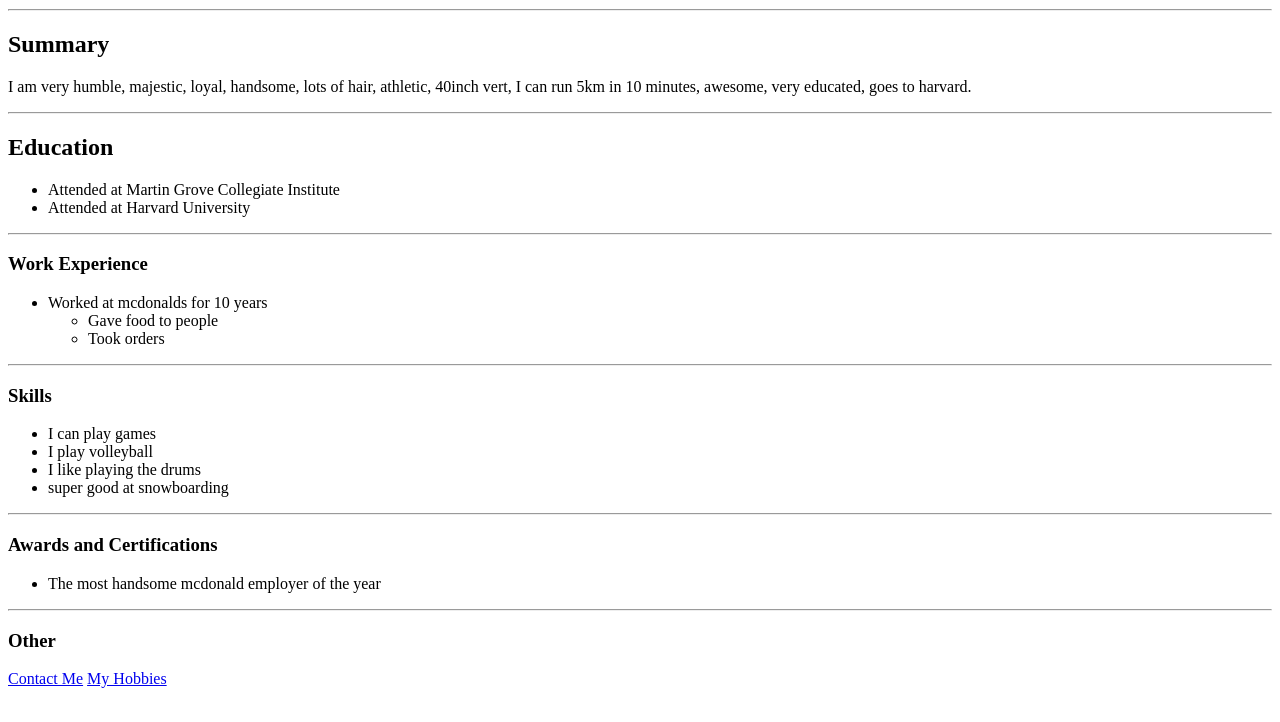
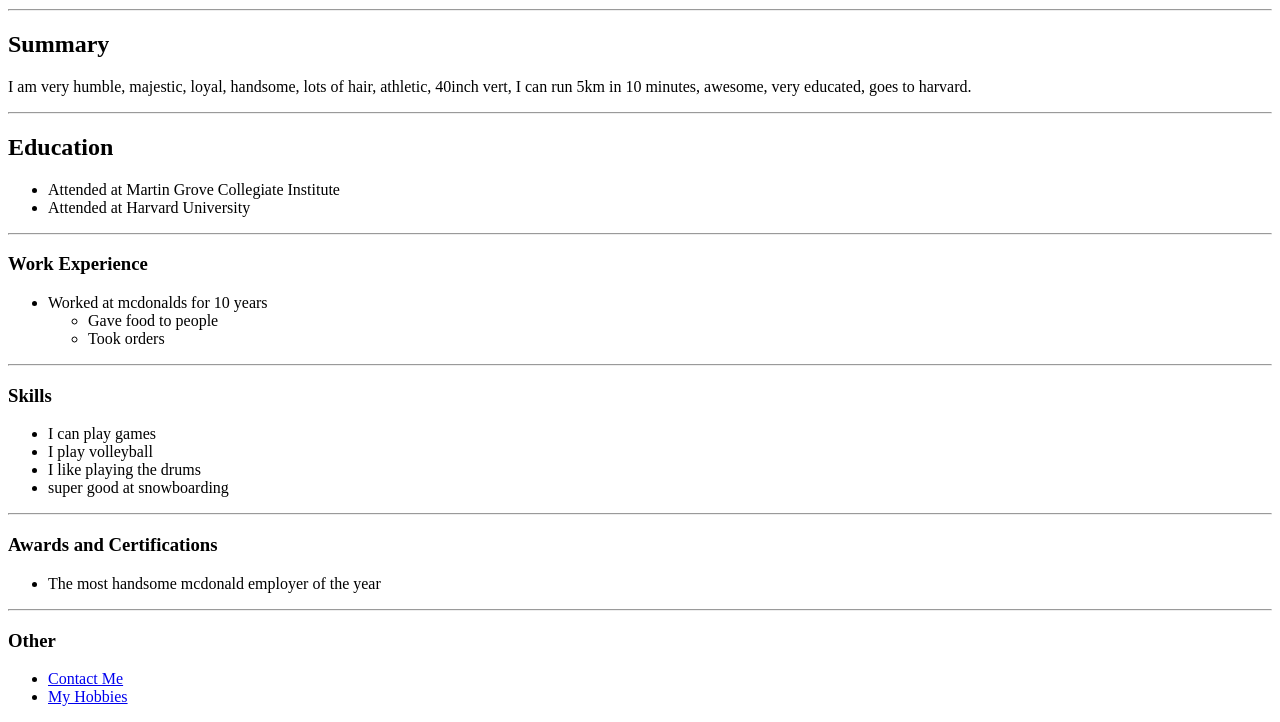
Before and after one commit to Mrkimchi1207/html-capstoneportfolio, a plain HTML site: page index.html in a window 1280 px wide. Shown: the part 308-1030 px from the top of the page. Before the commit the page ends 1004 px from the top, so only its background shows below. Drawn offline with Linux system fonts and the light colour scheme.

Commit message:
Update index.html

```diff
--- a/index.html
+++ b/index.html
@@ -65,8 +65,10 @@ Project Specifications
 </ul>
 <hr>
 <h3>Other</h3>
-<a href="./Contact Me/contactme.html">Contact Me</a>
-<a href="./My Hobbies/myhobbies.html">My Hobbies</a>
+<ul>
+<li><a href="./Contact Me/contactme.html">Contact Me</a></li>
+<li><a href="./My Hobbies/myhobbies.html">My Hobbies</a></li>
+</ul>
 
 
 
@@ -78,4 +80,5 @@ Project Specifications
 
 
 </body>
+
 </html>
```
